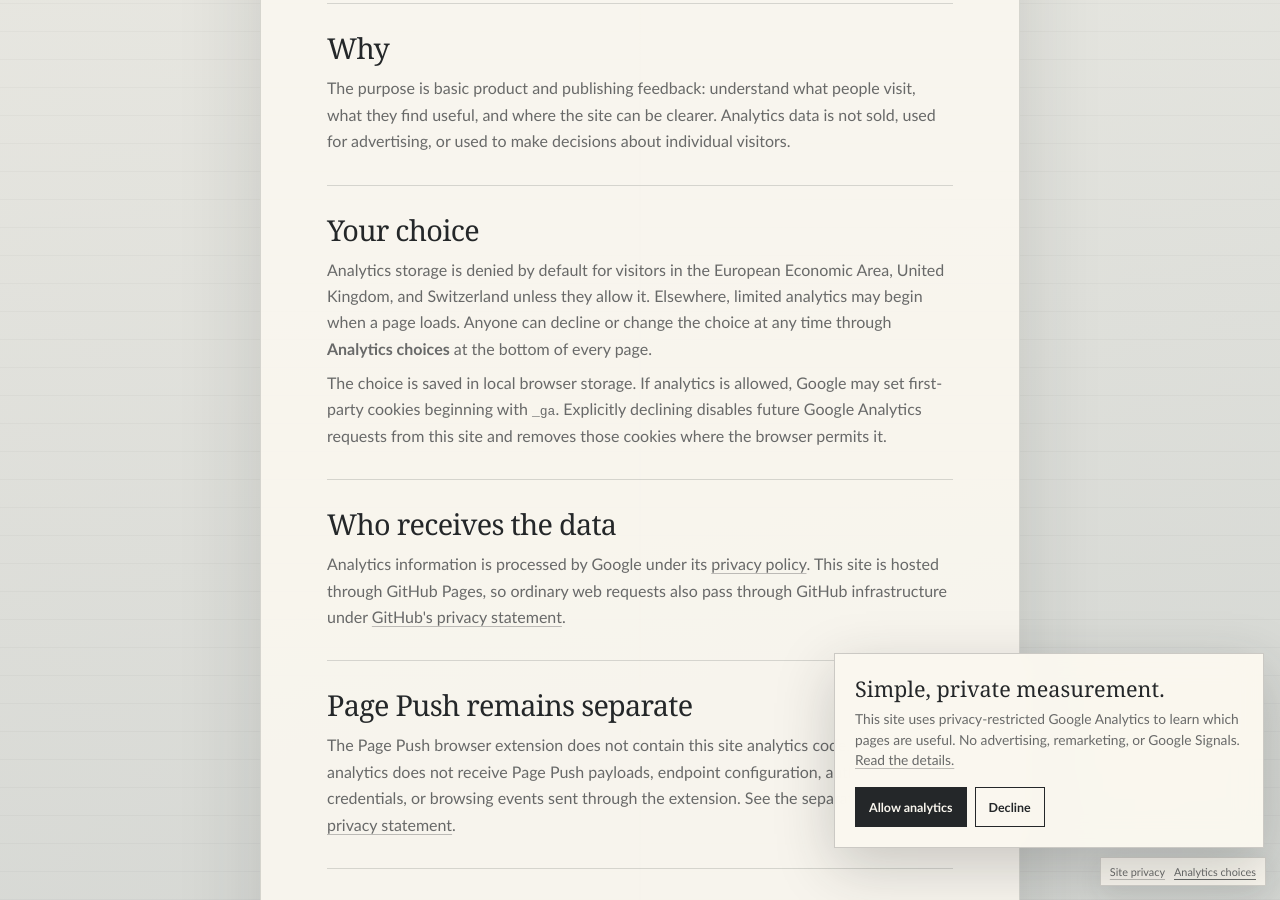
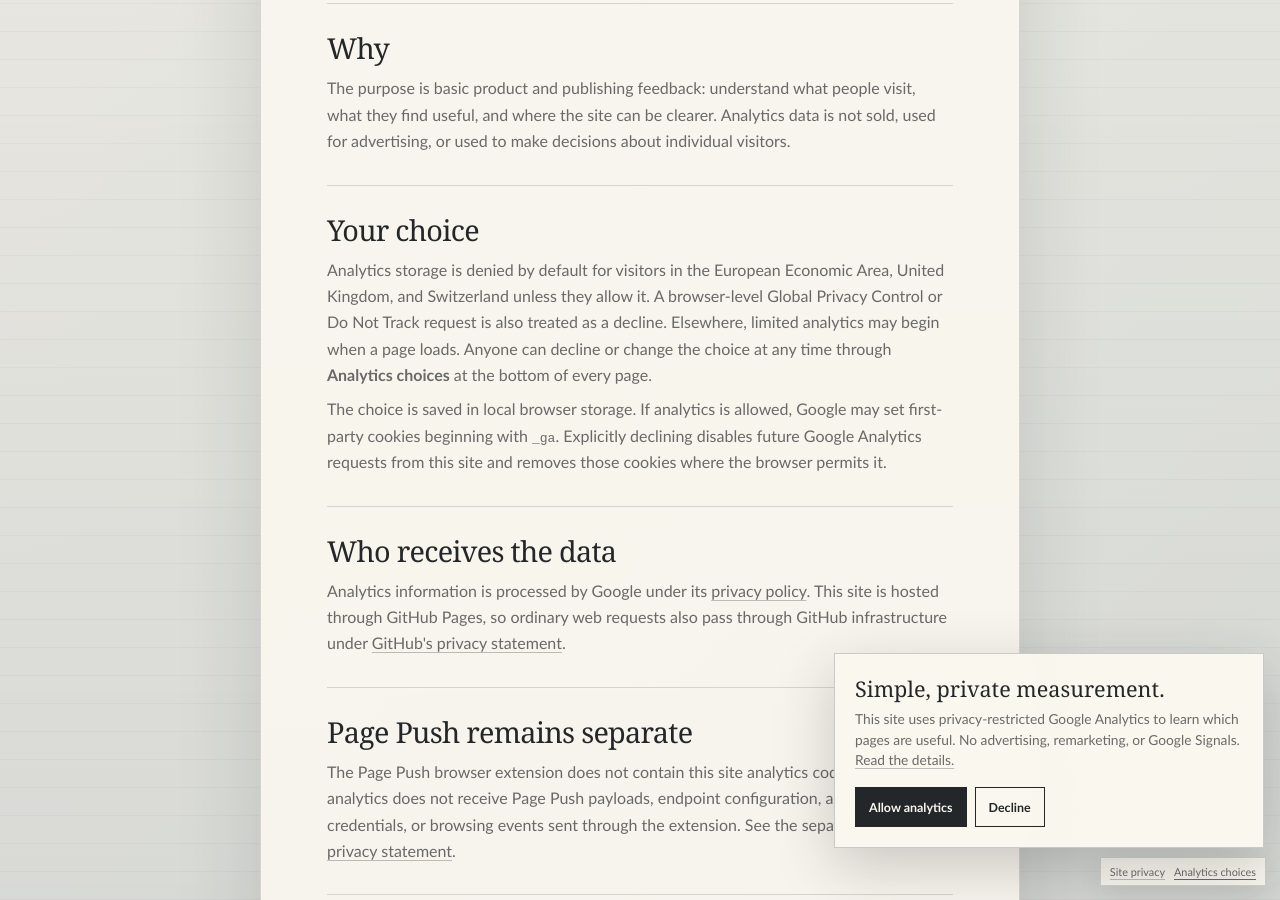
Before and after one commit to krwillxyz/krwillxyz.github.io, a Jekyll site: the page built from privacy/index.md, in a window 1280 px wide and 900 px high, scrolled down 730 px. Built offline with Jekyll 4.4.1, drawn with Linux system fonts in a browser that asks for light colours; part of the change alters nothing that is shown.

Commit message:
Honor browser privacy signals

```diff
--- a/_layouts/default.html
+++ b/_layouts/default.html
@@ -16,6 +16,7 @@
       "RO", "SK", "SI", "ES", "SE", "IS", "LI", "NO", "GB", "CH"
     ];
     let savedConsent = null;
+    const browserRequestsPrivacy = navigator.globalPrivacyControl === true || navigator.doNotTrack === "1";
 
     try {
       savedConsent = window.localStorage.getItem(consentKey);
@@ -38,6 +39,9 @@
     if (savedConsent === "granted") {
       gtag("consent", "default", grantedAnalytics);
     } else if (savedConsent === "denied") {
+      gtag("consent", "default", deniedByDefault);
+      window[`ga-disable-${measurementId}`] = true;
+    } else if (browserRequestsPrivacy) {
       gtag("consent", "default", deniedByDefault);
       window[`ga-disable-${measurementId}`] = true;
     } else {
@@ -71,7 +75,7 @@
     };
   }());
 
-  if (window.krwillAnalytics.savedConsent !== "denied") {
+  if (!window[`ga-disable-${window.krwillAnalytics.measurementId}`]) {
     window.krwillAnalytics.load();
   }
 </script>
--- a/privacy/index.md
+++ b/privacy/index.md
@@ -22,7 +22,7 @@ body_class: site-document-page
 
   <section class="site-document-section">
     <h2>Your choice</h2>
-    <p>Analytics storage is denied by default for visitors in the European Economic Area, United Kingdom, and Switzerland unless they allow it. Elsewhere, limited analytics may begin when a page loads. Anyone can decline or change the choice at any time through <strong>Analytics choices</strong> at the bottom of every page.</p>
+    <p>Analytics storage is denied by default for visitors in the European Economic Area, United Kingdom, and Switzerland unless they allow it. A browser-level Global Privacy Control or Do Not Track request is also treated as a decline. Elsewhere, limited analytics may begin when a page loads. Anyone can decline or change the choice at any time through <strong>Analytics choices</strong> at the bottom of every page.</p>
     <p>The choice is saved in local browser storage. If analytics is allowed, Google may set first-party cookies beginning with <code>_ga</code>. Explicitly declining disables future Google Analytics requests from this site and removes those cookies where the browser permits it.</p>
   </section>
 
```
